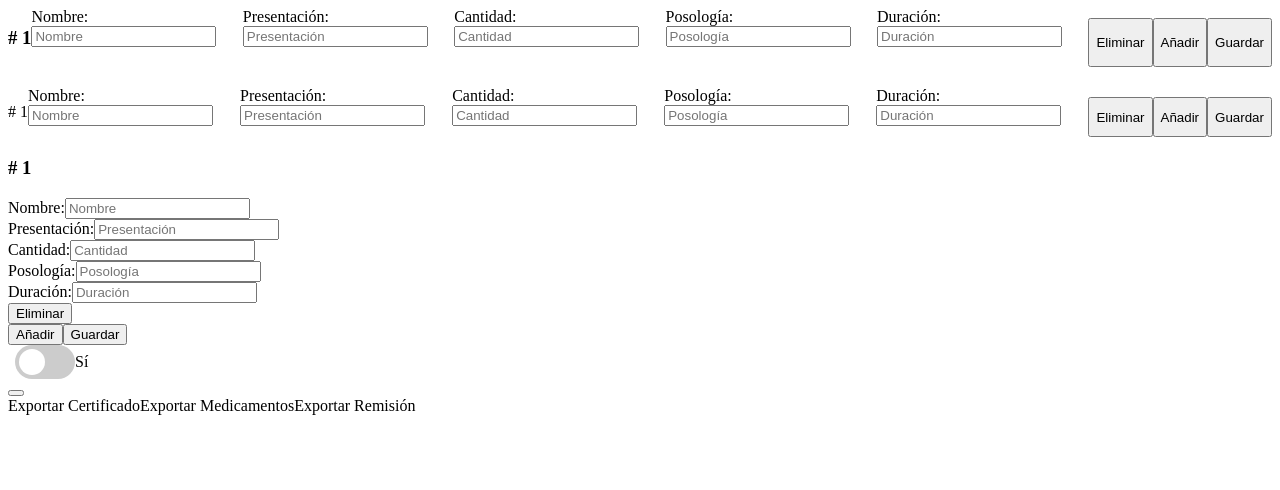
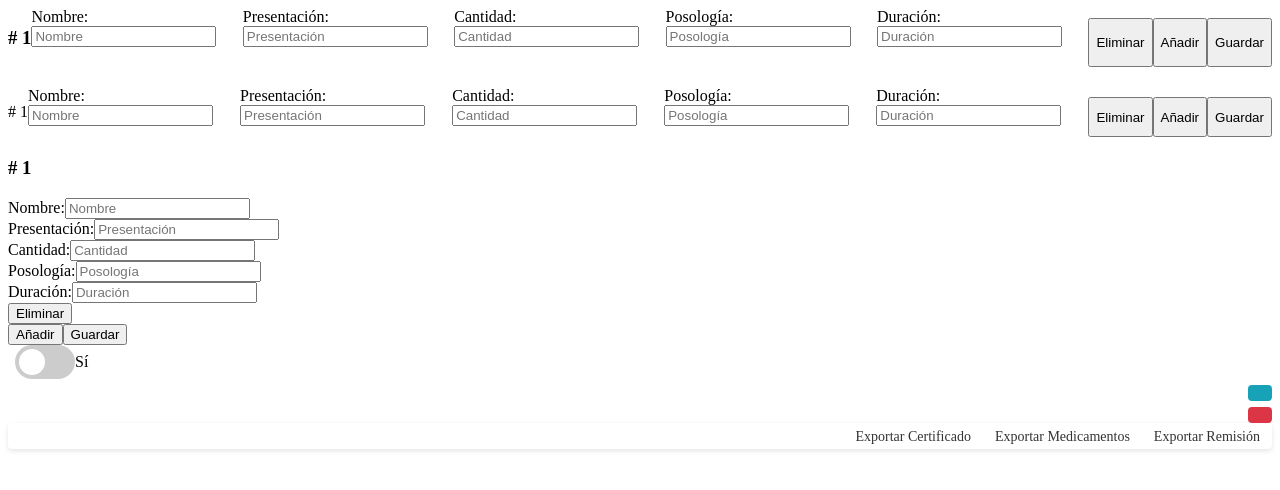
Before and after one commit to UrkJuancho/labswork, an Angular app: page / in a window 1280 px wide. Shown: the top 490 px of the page. Built offline with nearby package versions, Linux system fonts and the light colour scheme.

Commit message:
new changes

```diff
--- a/src/app/dropdown-menu-item/dropdown-menu-item.component.css
+++ b/src/app/dropdown-menu-item/dropdown-menu-item.component.css
@@ -0,0 +1,50 @@
+/* Alinea los botones y el menú desplegable a la derecha */
+.text-right {
+  text-align: right;
+}
+
+/* Estilo para los botones */
+.btn {
+  border-radius: 4px;
+  padding: 8px 12px;
+  font-size: 16px;
+}
+
+/* Estilo para el botón de Ver Registro Clinico */
+.btn-info {
+  background-color: #17a2b8;
+  color: #fff;
+  border: none;
+}
+
+/* Estilo para el botón de Exportar Certificado y su icono */
+.btn-danger {
+  background-color: #dc3545;
+  color: #fff;
+  border: none;
+}
+
+/* Estilo para el icono dentro del botón */
+.btn i {
+  font-size: 18px;
+}
+
+/* Estilo para el menú desplegable */
+.dropdown-menu {
+  min-width: 150px;
+  border-radius: 4px;
+  padding: 4px 0;
+  box-shadow: 0 2px 5px rgba(0, 0, 0, 0.1);
+}
+
+/* Estilo para los elementos dentro del menú desplegable */
+.dropdown-item {
+  font-size: 14px;
+  color: #333;
+  padding: 8px 12px;
+}
+
+/* Estilo para los elementos del menú desplegable al ser hover */
+.dropdown-item:hover {
+  background-color: #f8f9fa;
+}
--- a/src/app/dropdown-menu-item/dropdown-menu-item.component.html
+++ b/src/app/dropdown-menu-item/dropdown-menu-item.component.html
@@ -1,7 +1,11 @@
+<div class="text-right">
+
+  <button type="button" class="btn btn-info" title="Ver Registro Clinico."><i class="mdi mdi-eye"></i></button>
+
   <div class="btn-group">
     <button type="button" title="Exportar Certificado" class="btn btn-danger dropdown-toggle ml-1"
       data-toggle="dropdown" aria-haspopup="true" aria-expanded="false">
-    <i class="mdi mdi-printer"></i>
+      <i class="fa fa-user"></i>
     </button>
     <div class="dropdown-menu">
       <a class="dropdown-item" style="cursor: pointer;">Exportar Certificado</a>
@@ -9,3 +13,4 @@
       <a class="dropdown-item" style="cursor: pointer;">Exportar Remisión</a>
     </div>
   </div>
+</div>
```
Lines whose indentation alone changed are shown as unchanged.
